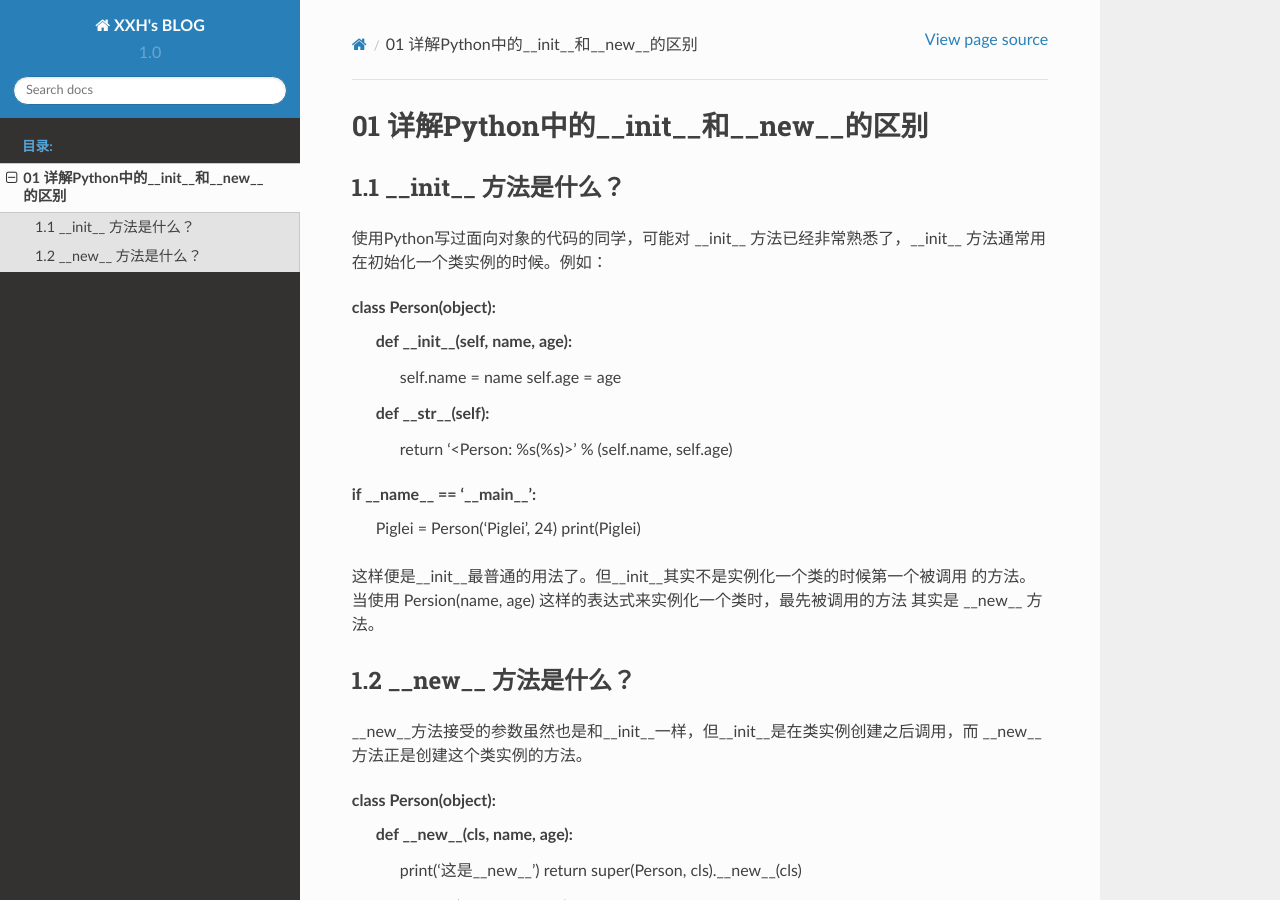
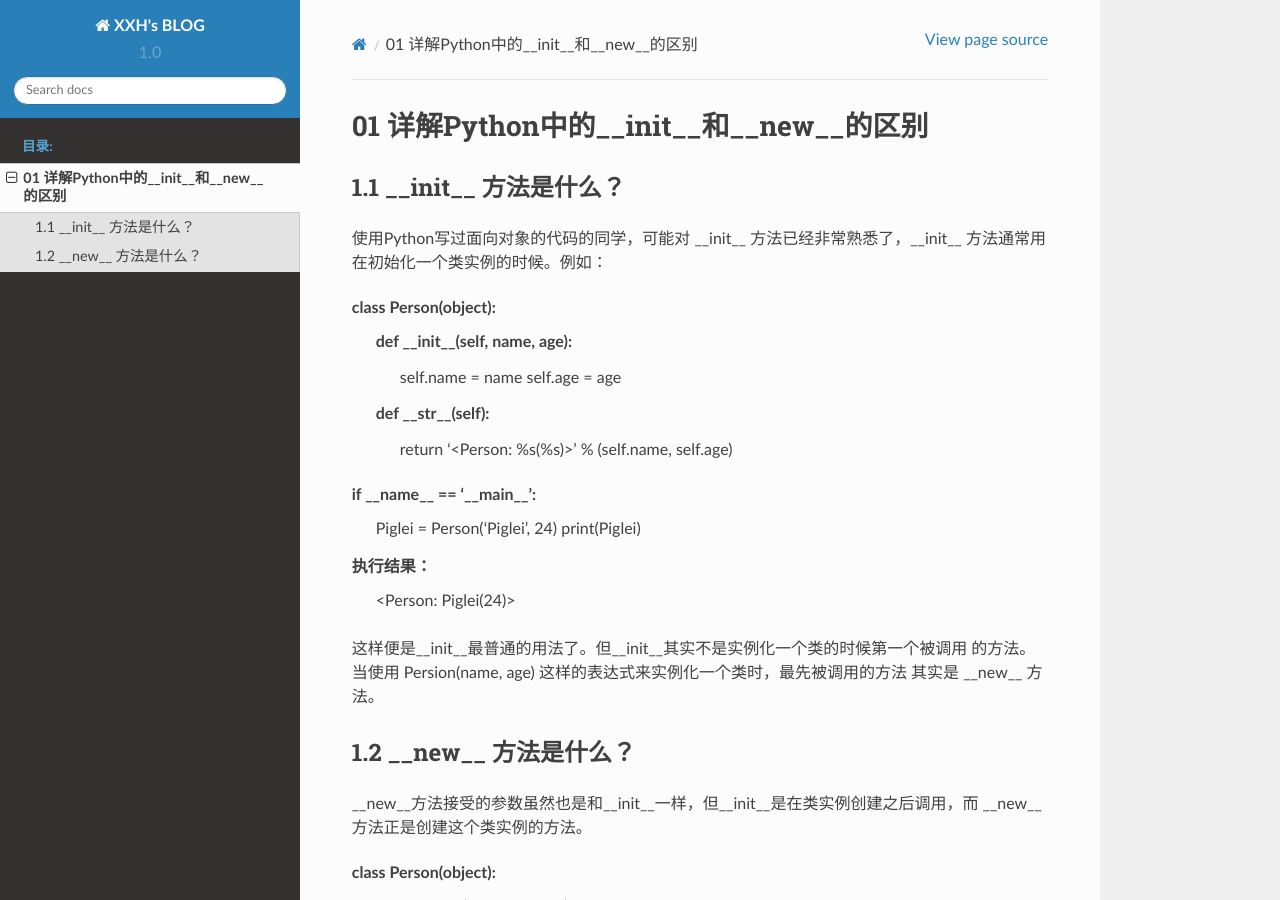
Before and after one commit to 964902285/XXH-s-BLOG, a Sphinx documentation site: the page built from myblog/source/how_to_be_a_rich_man.rst, in a window 1280 px wide and 900 px high. Built offline with Sphinx 7.4.7 and the Read the Docs theme 2.0.0, drawn with Linux system fonts in a browser that asks for light colours.

Commit message:
Update how_to_be_a_rich_man.rst

```diff
--- a/myblog/source/how_to_be_a_rich_man.rst
+++ b/myblog/source/how_to_be_a_rich_man.rst
@@ -18,6 +18,8 @@ if __name__ == '__main__':
     Piglei = Person('Piglei', 24)
     print(Piglei)
 
+执行结果：
+	<Person: Piglei(24)>
 这样便是__init__最普通的用法了。但__init__其实不是实例化一个类的时候第一个被调用 的方法。当使用 Persion(name, age) 这样的表达式来实例化一个类时，最先被调用的方法 其实是 __new__ 方法。
 
 
```
